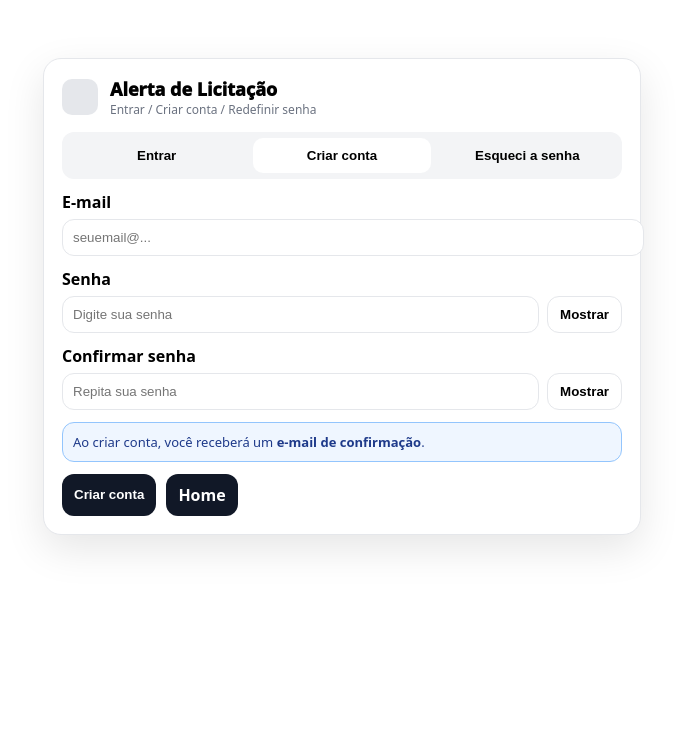
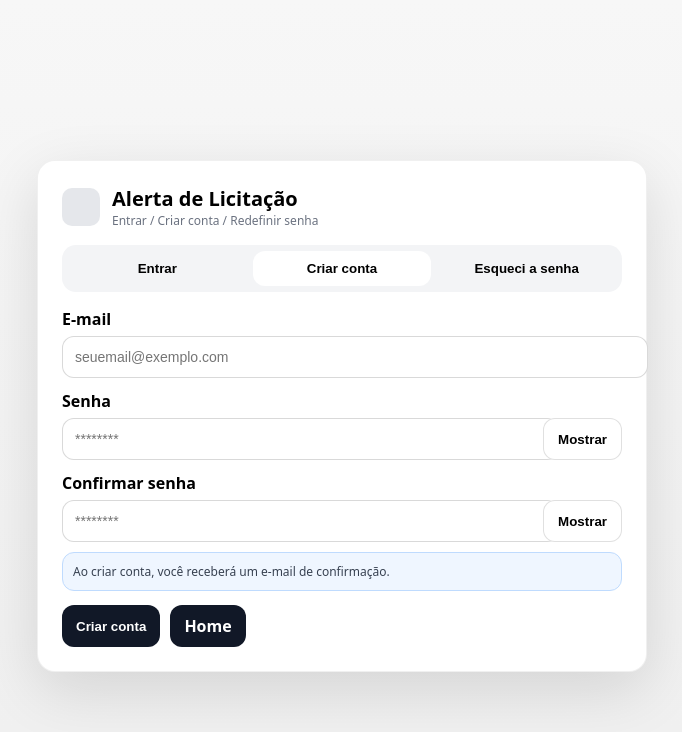
Before and after one commit to cleonenas123-dev/alerta-licitacao-v2, a Next.js app: page /login in a window 1280 px wide. Both pictures are taken after a click on the button "Criar conta". Shown: the top 732 px of the page, without its empty margins (298-980 px from the left). Built offline with nearby package versions, Linux system fonts and the light colour scheme; no server answers.

Commit message:
Update page.js

```diff
--- a/app/login/page.js
+++ b/app/login/page.js
@@ -1,320 +1,327 @@
 "use client";
 
 import { useMemo, useState } from "react";
-import Link from "next/link";
 import { supabase } from "../../lib/supabaseClient";
-import { BRAND } from "../../lib/brand";
+
+function MsgBox({ type, text }) {
+  if (!text) return null;
+
+  const styles = useMemo(() => {
+    const base = {
+      marginTop: 12,
+      padding: "10px 12px",
+      borderRadius: 12,
+      border: "1px solid rgba(0,0,0,.08)",
+      fontWeight: 600,
+    };
+    if (type === "error") return { ...base, background: "#fff1f2", borderColor: "#fecdd3", color: "#9f1239" };
+    if (type === "success") return { ...base, background: "#ecfdf5", borderColor: "#a7f3d0", color: "#065f46" };
+    return { ...base, background: "#eff6ff", borderColor: "#bfdbfe", color: "#1e40af" };
+  }, [type]);
+
+  return <div style={styles}>{text}</div>;
+}
 
 export default function LoginPage() {
-  const [mode, setMode] = useState("login"); // login | signup | forgot
+  const [tab, setTab] = useState("login"); // login | signup | forgot
+  const [email, setEmail] = useState("");
+  const [pass, setPass] = useState("");
+  const [pass2, setPass2] = useState("");
 
-  const [email, setEmail] = useState("");
-  const [senha, setSenha] = useState("");
-  const [confirmar, setConfirmar] = useState("");
+  const [showPass, setShowPass] = useState(false);
+  const [showPass2, setShowPass2] = useState(false);
 
-  const [showSenha, setShowSenha] = useState(false);
-  const [showConfirm, setShowConfirm] = useState(false);
+  const [msgType, setMsgType] = useState("info");
+  const [msg, setMsg] = useState("");
 
-  const [msg, setMsg] = useState("");
-  const [msgType, setMsgType] = useState("info"); // info | error | success
-  const [loading, setLoading] = useState(false);
-
-  const [senhaErro, setSenhaErro] = useState(false);
-  const [confirmErro, setConfirmErro] = useState(false);
-
-  const origin = useMemo(
-    () => (typeof window !== "undefined" ? window.location.origin : ""),
-    []
-  );
-
-  function resetErros() {
-    setSenhaErro(false);
-    setConfirmErro(false);
+  function setMessage(type, text) {
+    setMsgType(type);
+    setMsg(text);
   }
 
-  async function entrar() {
-    setMsg("");
-    setMsgType("info");
-    resetErros();
-    setLoading(true);
-
-    const { error } = await supabase.auth.signInWithPassword({
-      email,
-      password: senha,
-    });
-
-    if (error) {
-      setMsgType("error");
-
-      const m = (error.message || "").toLowerCase();
-      if (m.includes("invalid login credentials")) {
-        setMsg(
-          "E-mail ou senha incorretos. Se você acabou de criar a conta, confirme seu e-mail (caixa de entrada e SPAM) antes de entrar."
-        );
-      } else {
-        setMsg(`Erro: ${error.message}`);
-      }
-
-      setLoading(false);
-      return;
-    }
-
+  async function doLogin() {
+    setMessage("info", "");
+    const { error } = await supabase.auth.signInWithPassword({ email, password: pass });
+    if (error) return setMessage("error", "Credenciais inválidas. Confira e tente novamente.");
     window.location.href = "/alertas";
   }
 
-  async function criarConta() {
-    setMsg("");
-    setMsgType("info");
-    resetErros();
-    setLoading(true);
+  async function doSignup() {
+    setMessage("info", "");
 
-    if (senha.length < 6) {
-      setMsgType("error");
-      setMsg("A senha precisa ter pelo menos 6 caracteres.");
-      setSenhaErro(true);
-      setLoading(false);
-      return;
-    }
+    if (!email || !pass || !pass2) return setMessage("error", "Preencha e-mail e senha.");
+    if (pass !== pass2) return setMessage("error", "As senhas não conferem. Verifique e tente novamente.");
+    if (pass.length < 8) return setMessage("error", "Use uma senha com pelo menos 8 caracteres.");
 
-    if (senha !== confirmar) {
-      setMsgType("error");
-      setMsg("As senhas não conferem.");
-      setConfirmErro(true);
-      setLoading(false);
-      return;
-    }
+    const redirectTo = `${window.location.origin}/confirm`;
 
     const { error } = await supabase.auth.signUp({
       email,
-      password: senha,
-      options: {
-        emailRedirectTo: `${origin}/alertas`,
-      },
+      password: pass,
+      options: { emailRedirectTo: redirectTo },
     });
 
-    if (error) {
-      setMsgType("error");
-      setMsg(`Erro: ${error.message}`);
-      setLoading(false);
-      return;
+    if (error) return setMessage("error", "Não foi possível criar a conta. Tente novamente em instantes.");
+
+    setMessage(
+      "success",
+      "Conta criada! Enviamos um e-mail de confirmação. Abra sua caixa de entrada (e SPAM) e clique no link para liberar o acesso."
+    );
   }
 
-    setMsgType("success");
-    setMsg(
-      "Conta criada! Enviamos um e-mail de confirmação. Abra sua caixa de entrada (e SPAM) e clique no link para liberar o acesso."
-    );
-    setLoading(false);
+  async function doForgot() {
+    setMessage("info", "");
+    if (!email) return setMessage("error", "Digite seu e-mail.");
+
+    const redirectTo = `${window.location.origin}/reset`;
+
+    const { error } = await supabase.auth.resetPasswordForEmail(email, { redirectTo });
+
+    if (error) return setMessage("error", "Não foi possível enviar o e-mail agora. Tente novamente.");
+    setMessage("success", "Pronto! Se o e-mail existir, enviamos um link para redefinir sua senha (verifique SPAM).");
   }
 
-  async function esqueciSenha() {
-    setMsg("");
-    setMsgType("info");
-    resetErros();
-    setLoading(true);
-
-    if (!email || !email.includes("@")) {
-      setMsgType("error");
-      setMsg("Digite um e-mail válido para receber o link.");
-      setLoading(false);
-      return;
-    }
-
-    const { error } = await supabase.auth.resetPasswordForEmail(email, {
-  redirectTo: `${window.location.origin}/reset`,
-});
-
-    if (error) {
-      setMsgType("error");
-      setMsg(`Erro: ${error.message}`);
-      setLoading(false);
-      return;
-    }
-
-    setMsgType("success");
-    setMsg("Link enviado! Verifique seu e-mail (e SPAM) para redefinir a senha.");
-    setLoading(false);
-  }
+  const isSignup = tab === "signup";
+  const isForgot = tab === "forgot";
 
   return (
-    <div style={wrap()}>
-      <div style={card()}>
-        <div style={{ display: "flex", alignItems: "center", gap: 12 }}>
-          <div style={logo()} />
+    <main
+      style={{
+        minHeight: "100vh",
+        display: "grid",
+        placeItems: "center",
+        background: "linear-gradient(180deg, #f7f7f7 0%, #efefef 100%)",
+        padding: 16,
+      }}
+    >
+      <div
+        style={{
+          width: "min(560px, 100%)",
+          background: "#fff",
+          borderRadius: 18,
+          boxShadow: "0 18px 60px rgba(0,0,0,.12)",
+          padding: 24,
+          border: "1px solid rgba(0,0,0,.06)",
+        }}
+      >
+        <div style={{ display: "flex", gap: 12, alignItems: "center" }}>
+          <div style={{ width: 38, height: 38, borderRadius: 10, background: "#e5e7eb" }} />
           <div>
-            <div style={{ fontWeight: 1000, fontSize: 18 }}>{BRAND.name}</div>
-            <div style={{ color: "#6b7280", fontSize: 12 }}>
-              Entrar / Criar conta / Redefinir senha
-            </div>
+            <div style={{ fontSize: 20, fontWeight: 900 }}>Alerta de Licitação</div>
+            <div style={{ fontSize: 12, color: "#6b7280" }}>Entrar / Criar conta / Redefinir senha</div>
           </div>
         </div>
 
-        <div style={tabs()}>
-          <button style={tabBtn(mode === "login")} onClick={() => setMode("login")}>
-            Entrar
+        {/* Tabs */}
+        <div
+          style={{
+            marginTop: 16,
+            background: "#f3f4f6",
+            borderRadius: 14,
+            padding: 6,
+            display: "grid",
+            gridTemplateColumns: "1fr 1fr 1fr",
+            gap: 6,
+          }}
+        >
+          {[
+            { key: "login", label: "Entrar" },
+            { key: "signup", label: "Criar conta" },
+            { key: "forgot", label: "Esqueci a senha" },
+          ].map((t) => (
+            <button
+              key={t.key}
+              onClick={() => {
+                setTab(t.key);
+                setMessage("info", "");
+                setPass("");
+                setPass2("");
+              }}
+              style={{
+                border: "none",
+                borderRadius: 12,
+                padding: "10px 8px",
+                fontWeight: 800,
+                cursor: "pointer",
+                background: tab === t.key ? "#fff" : "transparent",
+              }}
+            >
+              {t.label}
             </button>
-          <button style={tabBtn(mode === "signup")} onClick={() => setMode("signup")}>
-            Criar conta
-          </button>
-          <button style={tabBtn(mode === "forgot")} onClick={() => setMode("forgot")}>
-            Esqueci a senha
-          </button>
+          ))}
         </div>
 
-        <label style={lbl()}>E-mail</label>
+        {/* Form */}
+        <div style={{ marginTop: 16 }}>
+          <label style={{ display: "block", fontWeight: 800, marginBottom: 6 }}>E-mail</label>
           <input
-          style={inp()}
             value={email}
             onChange={(e) => setEmail(e.target.value)}
-          placeholder="seuemail@..."
+            placeholder="seuemail@exemplo.com"
+            style={{
+              width: "100%",
+              padding: "12px 12px",
+              borderRadius: 12,
+              border: "1px solid rgba(0,0,0,.15)",
+              outline: "none",
+              fontSize: 14,
+            }}
           />
 
-        {(mode === "login" || mode === "signup") && (
+          {!isForgot && (
             <>
-            <label style={lbl()}>Senha</label>
-            <div style={row()}>
+              <label style={{ display: "block", fontWeight: 800, marginTop: 12, marginBottom: 6 }}>Senha</label>
+              <div style={{ display: "grid", gridTemplateColumns: "1fr auto", gap: 10 }}>
                 <input
+                  value={pass}
+                  onChange={(e) => setPass(e.target.value)}
+                  type={showPass ? "text" : "password"}
+                  placeholder="********"
                   style={{
-                  ...inp(),
-                  flex: 1,
-                  marginTop: 0,
-                  border: senhaErro ? "2px solid #ef4444" : "1px solid #e5e7eb",
+                    width: "100%",
+                    padding: "12px 12px",
+                    borderRadius: 12,
+                    border: "1px solid rgba(0,0,0,.15)",
+                    outline: "none",
+                    fontSize: 14,
                   }}
-                type={showSenha ? "text" : "password"}
-                value={senha}
-                onChange={(e) => setSenha(e.target.value)}
-                placeholder="Digite sua senha"
                 />
-              <button style={smallBtn()} onClick={() => setShowSenha((s) => !s)}>
-                {showSenha ? "Ocultar" : "Mostrar"}
+                <button
+                  onClick={() => setShowPass((v) => !v)}
+                  style={{
+                    padding: "12px 14px",
+                    borderRadius: 12,
+                    border: "1px solid rgba(0,0,0,.12)",
+                    background: "#fff",
+                    fontWeight: 800,
+                    cursor: "pointer",
+                  }}
+                >
+                  {showPass ? "Ocultar" : "Mostrar"}
                 </button>
               </div>
             </>
           )}
 
-        {mode === "signup" && (
+          {isSignup && (
             <>
-            <label style={lbl()}>Confirmar senha</label>
-            <div style={row()}>
+              <label style={{ display: "block", fontWeight: 800, marginTop: 12, marginBottom: 6 }}>
+                Confirmar senha
+              </label>
+              <div style={{ display: "grid", gridTemplateColumns: "1fr auto", gap: 10 }}>
                 <input
+                  value={pass2}
+                  onChange={(e) => setPass2(e.target.value)}
+                  type={showPass2 ? "text" : "password"}
+                  placeholder="********"
                   style={{
-                  ...inp(),
-                  flex: 1,
-                  marginTop: 0,
-                  border: confirmErro ? "2px solid #ef4444" : "1px solid #e5e7eb",
+                    width: "100%",
+                    padding: "12px 12px",
+                    borderRadius: 12,
+                    border: "1px solid rgba(0,0,0,.15)",
+                    outline: "none",
+                    fontSize: 14,
                   }}
-                type={showConfirm ? "text" : "password"}
-                value={confirmar}
-                onChange={(e) => setConfirmar(e.target.value)}
-                placeholder="Repita sua senha"
                 />
-              <button style={smallBtn()} onClick={() => setShowConfirm((s) => !s)}>
-                {showConfirm ? "Ocultar" : "Mostrar"}
+                <button
+                  onClick={() => setShowPass2((v) => !v)}
+                  style={{
+                    padding: "12px 14px",
+                    borderRadius: 12,
+                    border: "1px solid rgba(0,0,0,.12)",
+                    background: "#fff",
+                    fontWeight: 800,
+                    cursor: "pointer",
+                  }}
+                >
+                  {showPass2 ? "Ocultar" : "Mostrar"}
                 </button>
               </div>
 
-            <div style={hintInfo()}>
-              Ao criar conta, você receberá um <b>e-mail de confirmação</b>.
+              <div style={{ marginTop: 10, fontSize: 12, color: "#374151", background: "#eff6ff", padding: 10, borderRadius: 12, border: "1px solid #bfdbfe" }}>
+                Ao criar conta, você receberá um e-mail de confirmação.
               </div>
             </>
           )}
 
-        {mode === "forgot" && (
-          <div style={hintInfo()}>
-            Digite seu e-mail cadastrado e clique em <b>Enviar link</b>.
+          {isForgot && (
+            <div style={{ marginTop: 10, fontSize: 12, color: "#374151", background: "#eff6ff", padding: 10, borderRadius: 12, border: "1px solid #bfdbfe" }}>
+              Digite seu e-mail e enviaremos um link para redefinir sua senha.
             </div>
           )}
 
-        <div style={{ display: "flex", gap: 10, flexWrap: "wrap", marginTop: 12 }}>
-          {mode === "login" && (
-            <button style={btn(BRAND.primary)} onClick={entrar} disabled={loading}>
-              {loading ? "Entrando..." : "Entrar"}
+          <MsgBox type={msgType} text={msg} />
+
+          {/* Actions */}
+          <div style={{ display: "flex", gap: 10, marginTop: 14, flexWrap: "wrap" }}>
+            {tab === "login" && (
+              <button
+                onClick={doLogin}
+                style={{
+                  background: "#111827",
+                  color: "#fff",
+                  padding: "10px 14px",
+                  borderRadius: 12,
+                  border: "none",
+                  fontWeight: 900,
+                  cursor: "pointer",
+                }}
+              >
+                Entrar
               </button>
             )}
 
-          {mode === "signup" && (
-            <button style={btn(BRAND.dark)} onClick={criarConta} disabled={loading}>
-              {loading ? "Criando..." : "Criar conta"}
+            {tab === "signup" && (
+              <button
+                onClick={doSignup}
+                style={{
+                  background: "#111827",
+                  color: "#fff",
+                  padding: "10px 14px",
+                  borderRadius: 12,
+                  border: "none",
+                  fontWeight: 900,
+                  cursor: "pointer",
+                }}
+              >
+                Criar conta
               </button>
             )}
 
-          {mode === "forgot" && (
-            <button style={btn(BRAND.primary)} onClick={esqueciSenha} disabled={loading}>
-              {loading ? "Enviando..." : "Enviar link"}
+            {tab === "forgot" && (
+              <button
+                onClick={doForgot}
+                style={{
+                  background: "#111827",
+                  color: "#fff",
+                  padding: "10px 14px",
+                  borderRadius: 12,
+                  border: "none",
+                  fontWeight: 900,
+                  cursor: "pointer",
+                }}
+              >
+                Enviar link
               </button>
             )}
 
-          <Link href="/" style={btnLink("#111827")}>
+            <a
+              href="/"
+              style={{
+                display: "inline-block",
+                background: "#111827",
+                color: "#fff",
+                padding: "10px 14px",
+                borderRadius: 12,
+                textDecoration: "none",
+                fontWeight: 900,
+              }}
+            >
               Home
-          </Link>
-        </div>
-
-        {msg && <div style={msgBox(msgType)}>{msg}</div>}
+            </a>
           </div>
         </div>
+      </div>
+    </main>
   );
 }
-
-function wrap() {
-  return { minHeight: "70vh", display: "flex", alignItems: "center", justifyContent: "center", padding: 16 };
-}
-
-function card() {
-  return {
-    width: "min(560px,100%)",
-    background: "#fff",
-    borderRadius: 18,
-    padding: 18,
-    border: "1px solid #e5e7eb",
-    boxShadow: "0 14px 40px rgba(0,0,0,0.10)",
-  };
-}
-
-function logo() {
-  return { width: 36, height: 36, borderRadius: 10, background: "#e5e7eb" };
-}
-
-function tabs() {
-  return { display: "flex", gap: 8, marginTop: 14, background: "#f3f4f6", borderRadius: 12, padding: 6 };
-}
-
-function tabBtn(active) {
-  return { flex: 1, padding: "10px", borderRadius: 10, border: 0, cursor: "pointer", fontWeight: 900, background: active ? "#fff" : "transparent" };
-}
-
-function lbl() {
-  return { display: "block", marginTop: 12, fontWeight: 900 };
-}
-
-function inp() {
-  return { width: "100%", padding: 10, borderRadius: 12, border: "1px solid #e5e7eb", marginTop: 6 };
-}
-
-function row() {
-  return { display: "flex", gap: 8, alignItems: "center", marginTop: 6 };
-}
-
-function smallBtn() {
-  return { padding: "10px 12px", borderRadius: 12, border: "1px solid #e5e7eb", background: "#fff", cursor: "pointer", fontWeight: 900 };
-}
-
-function btn(bg) {
-  return { background: bg, color: "#fff", border: 0, padding: "10px 12px", borderRadius: 12, fontWeight: 900, cursor: "pointer" };
-}
-
-function btnLink(bg) {
-  return { background: bg, color: "#fff", padding: "10px 12px", borderRadius: 12, textDecoration: "none", fontWeight: 900 };
-}
-
-function hintInfo() {
-  return { marginTop: 12, padding: 10, borderRadius: 12, background: "#EFF6FF", border: "1px solid #93C5FD", color: "#1E3A8A", fontSize: 13 };
-}
-
-function msgBox(type) {
-  const map = {
-    error: { bg: "#FEF2F2", bd: "#FCA5A5", tx: "#991B1B" },
-    success: { bg: "#ECFDF5", bd: "#6EE7B7", tx: "#065F46" },
-    info: { bg: "#EFF6FF", bd: "#93C5FD", tx: "#1E3A8A" },
-  };
-  const c = map[type] || map.info;
-  return { marginTop: 12, padding: 10, borderRadius: 12, background: c.bg, border: `1px solid ${c.bd}`, color: c.tx };
-}
```
Lines whose indentation alone changed are shown as unchanged.
